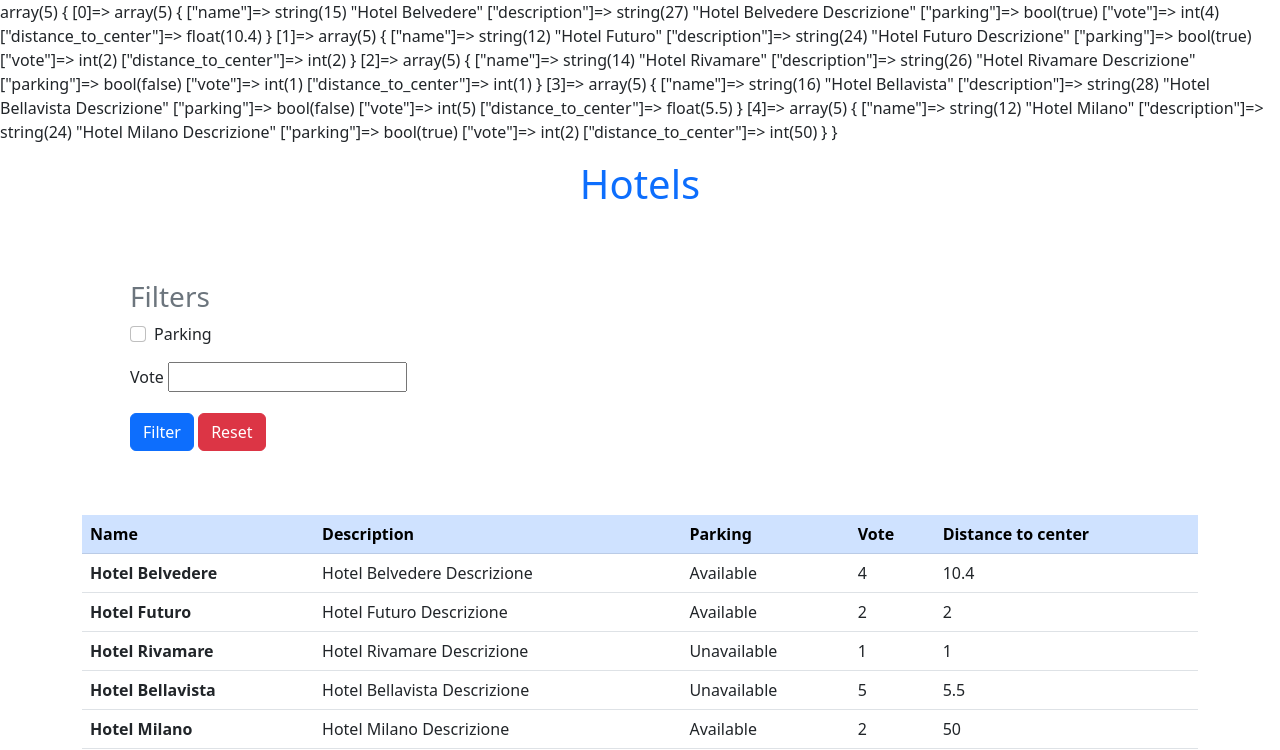
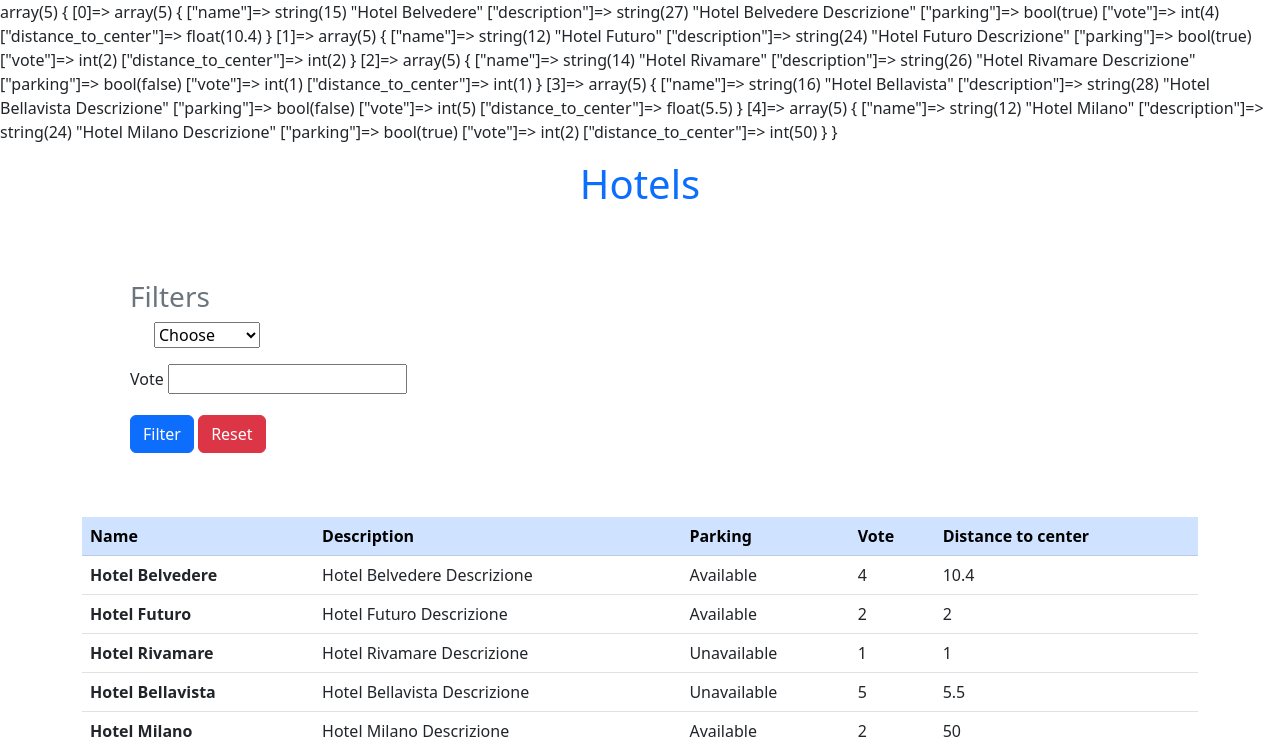
Before and after one commit to snerva/php-hotel, a PHP site: page / in a window 1280 px wide. Shown: the top 750 px of the page. Run offline with PHP 8.4, Linux system fonts and the light colour scheme.

Commit message:
change checkbox to select for get method

```diff
--- a/index.php
+++ b/index.php
@@ -62,10 +62,12 @@ var_dump($hotels);
             <h3 class="text-secondary">Filters</h3>
             <form action="index.php" method="get">
                 <div class="form-check mb-3">
-                    <input class="form-check-input" type="checkbox" value="car_parking" id="car_parking">
-                    <label class="form-check-label" for="car_parking">
-                        Parking
-                    </label>
+                    <select name="select_parking" id="select_parking">
+                        <label for="select_parking">Parking</label>
+                        <option value="" disabled="disabled" selected>Choose</option>
+                        <option value="true">Parking</option>
+                        <option value="false">No parking</option>
+                    </select>
                 </div>
                 <div class="mb-3">
                     <label for="vote" class="form-label">Vote</label>
```
